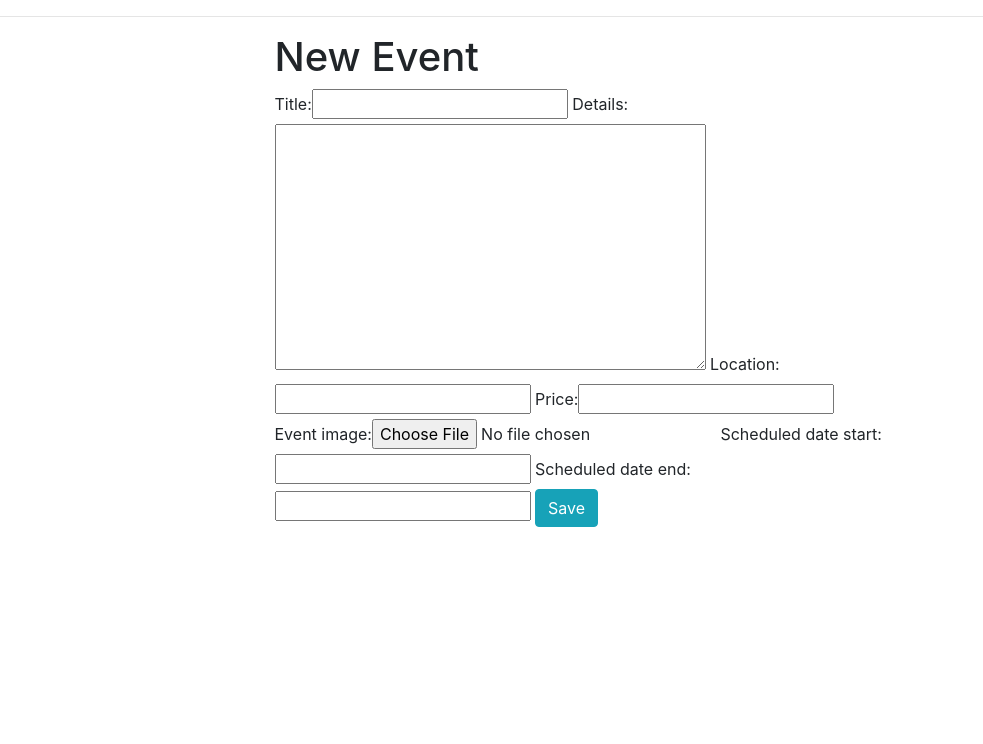
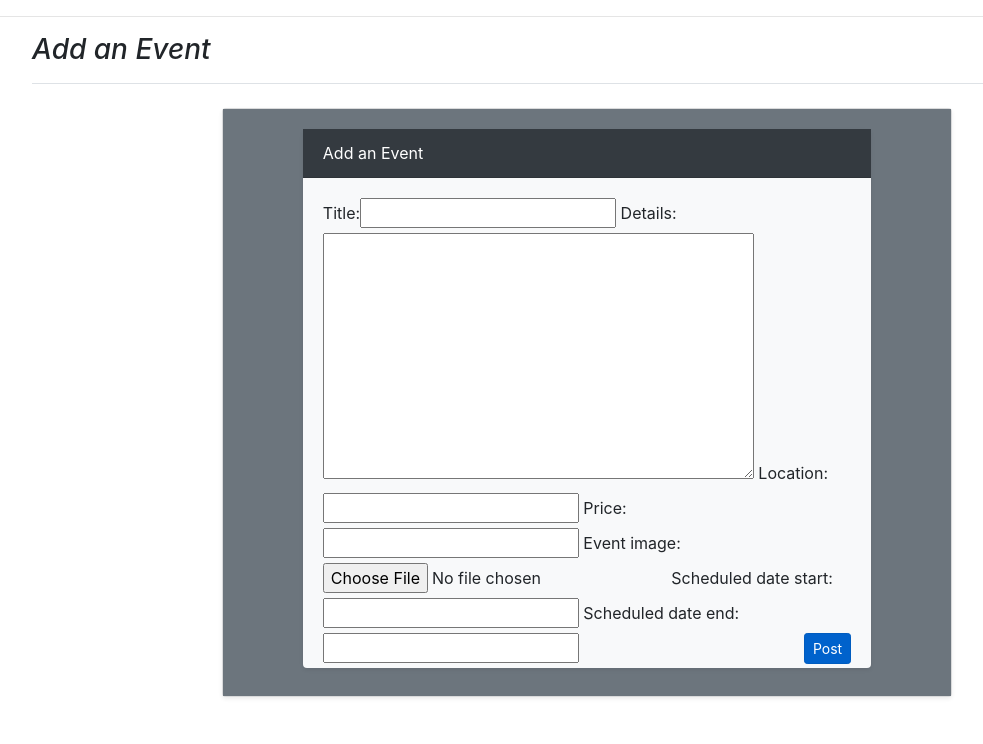
Before and after one commit to MartinLoef/fs-homeowners, a Django app: a page that uses events/templates/eventpostform.html in a window 1280 px wide. Shown: the part 56-800 px from the top of the page, without its empty margins (53-1036 px from the left). Run offline with Django 3.2, Linux system fonts and the light colour scheme; a user stored in the database is signed in; some libraries are stand-ins or nearby versions.

Commit message:
changed blogpostform and eventpostform to generic lay-out

```diff
--- a/accounts/templates/registration.html
+++ b/accounts/templates/registration.html
@@ -17,7 +17,7 @@
                     <div class="row justify-content-center">
                         <div class="col-md-10 mx-auto">
                             <div class="card no-flex flex-md-row mb-4 shadow-sm h-md-250 bg-light">
-                                <div class="card-header custom-border font-white bg-dark">Contact us</div>
+                                <div class="card-header custom-border font-white bg-dark">Add an User</div>
                                 <div class="card-body d-flex flex-column less-padding-bottom">
                                     <form method="post">
                                         {% csrf_token %}
--- a/blogs/templates/blogdetail.html
+++ b/blogs/templates/blogdetail.html
@@ -14,8 +14,8 @@
                     <div class="btn-group">
                         <button type="button" class="btn btn-sm login-btn new-post buy dropdown-toggle" data-toggle="dropdown" aria-haspopup="true" aria-expanded="true">Select Action<span class="caret"></span></button>
                         <ul class="dropdown-menu">
-                            <li><a id='blog_links' href="{% url 'edit_blog' blog.id %}">Edit Post</a></li>
-                            <li><a id='blog_links' href="{% url 'delete_blog' blog.id %}">Delete Post</a></li>
+                            <li><a id='blog_links' href="{% url 'edit_blog' blog.id %}">Edit Blog</a></li>
+                            <li><a id='blog_links' href="{% url 'delete_blog' blog.id %}">Delete Blog</a></li>
                         </ul>
                     </div>
                     {% endif %}
--- a/events/templates/eventpostform.html
+++ b/events/templates/eventpostform.html
@@ -1,14 +1,31 @@
 {% extends "base.html" %}
 {% load bootstrap_tags %}
 {% block content %}
-<div class="row justify-content-md-center">
-    <div class="col-12 col-md-6">
-    <h1>New Event</h1>
-    <form method="POST" enctype="multipart/form-data">
-        {% csrf_token %}
-        {{ form | as_bootstrap }}
-        <button type="submit" class="btn btn-info">Save</button>
-    </form>
+<div class="container">
+    <h3 class="pb-3 mb-4 font-italic border-bottom">
+        {{formtype}}
+    </h3>
+    <div class="row justify-content-center">
+        <div class="col-md-8">
+            <div class="card flex-md-row mb-4 shadow-sm h-md-250 bg-light">
+                <div class="card-body bg-secondary flex-column less-padding-bottom">
+                    <div class="row justify-content-center">
+                        <div class="col-md-10 mx-auto">
+                            <div class="card no-flex flex-md-row mb-4 shadow-sm h-md-250 bg-light">
+                                <div class="card-header custom-border font-white bg-dark">{{formtype}}</div>
+                                <div class="card-body d-flex flex-column less-padding-bottom">
+                                    <form method="POST" enctype="multipart/form-data">
+                                        {% csrf_token %}
+                                        {{ form | as_bootstrap }}
+                                        <button type="submit" class="btn btn-primary btn-sm active floatright">Post</button>
+                                    </form>
+                                </div>
+                            </div>
+                        </div>
+                    </div>
+                </div>
+            </div>
+        </div>
     </div>
 </div>
 {% endblock %}
--- a/events/views.py
+++ b/events/views.py
@@ -12,6 +12,11 @@ from django.contrib.auth.decorators import login_required
 def create_or_edit_event(request, pk=None):
     """"""
     event = get_object_or_404(Event, pk=pk) if pk else None
+    if event == None:
+        formtype = "Add an Event"
+    else:
+        formtype = "Edit an Event"
+
     if request.method =="POST":
         print("form is a post")
 
@@ -23,7 +28,7 @@ def create_or_edit_event(request, pk=None):
     else:
         print("form is a get")
         form = EventPostForm(instance=event)
-    return render(request, "eventpostform.html", {'form': form})
+    return render(request, "eventpostform.html", {'form': form, 'formtype': formtype})
 
 @login_required
 def get_events(request):
```
Also changed, not shown: accounts/templates/profile.html (deleted, +0 -21 lines), blogs/templates/blogpostform.html (+26 -8 lines), blogs/views.py (+8 -1 lines), db.sqlite3.
